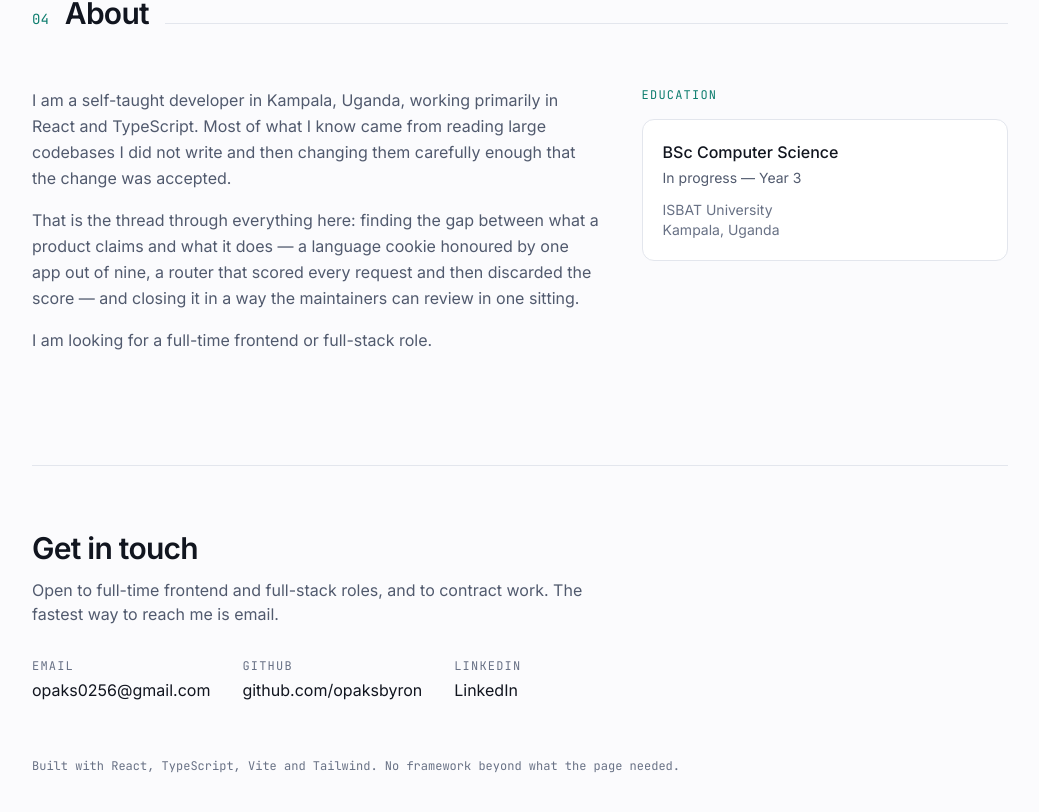
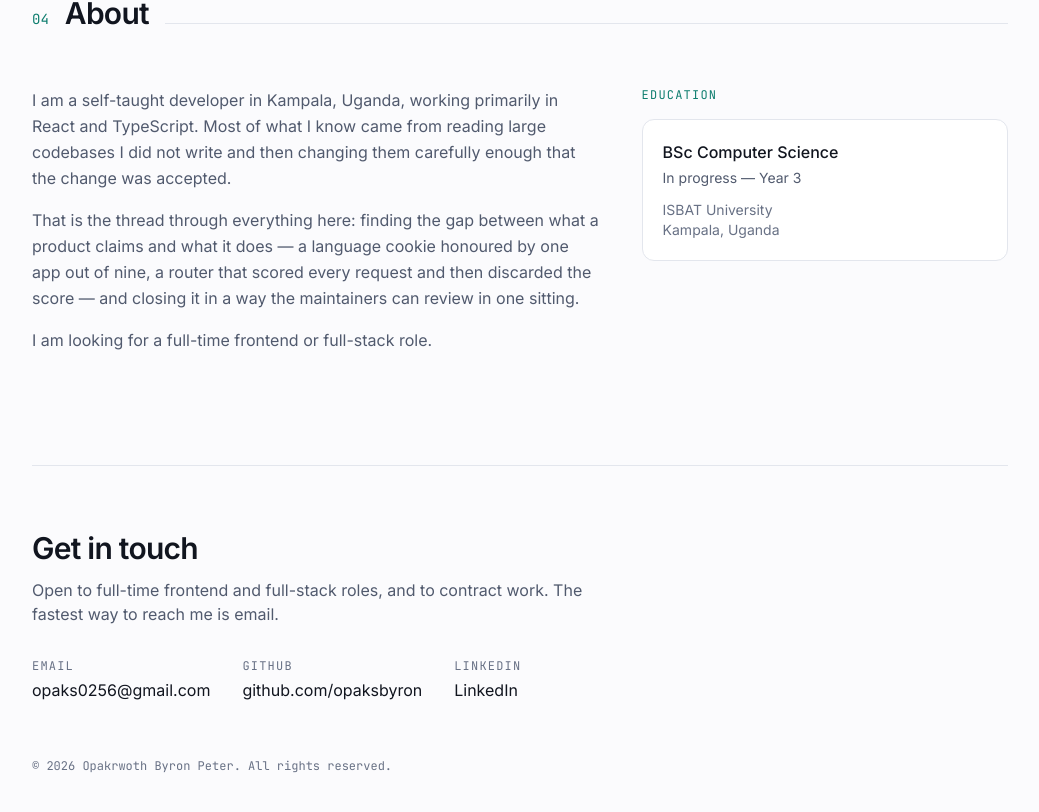
Before and after one commit to opaksbyron/opaksbyron.github.io, a React (Vite) app: page / in a window 1280 px wide. Shown: the part 3572-4384 px from the top of the page, without its empty margins (120-1159 px from the left). Built offline with nearby package versions, Linux system fonts and the light colour scheme.

Commit message:
content(footer): replace build-stack line with a copyright notice
Year is resolved at render time so it never goes stale.

```diff
--- a/src/components/Footer.tsx
+++ b/src/components/Footer.tsx
@@ -30,8 +30,9 @@ export function Footer() {
         ))}
       </ul>
 
+      {/* Resolved at render rather than hardcoded, so the year never goes stale. */}
       <p className="mt-14 font-mono text-xs text-faint">
-        Built with React, TypeScript, Vite and Tailwind. No framework beyond what the page needed.
+        © {new Date().getFullYear()} {profile.name}. All rights reserved.
       </p>
     </footer>
   )
```
